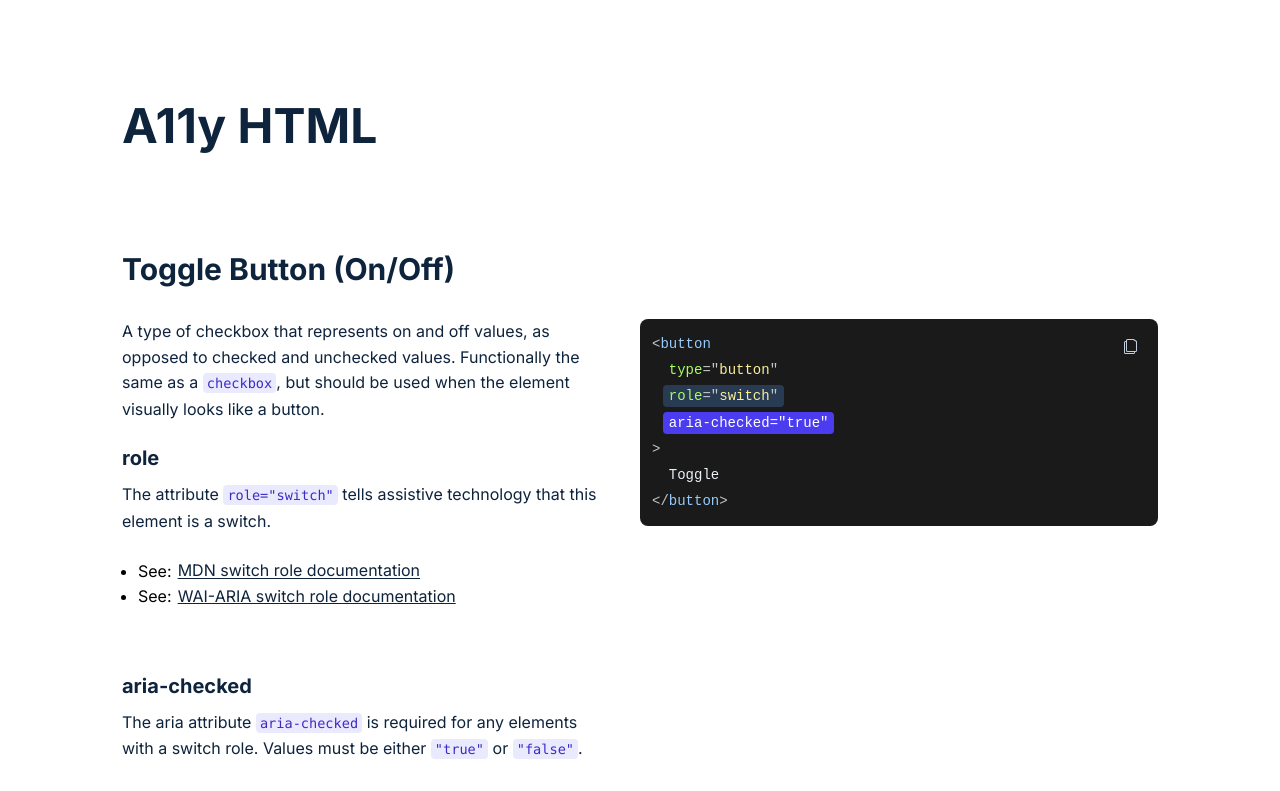
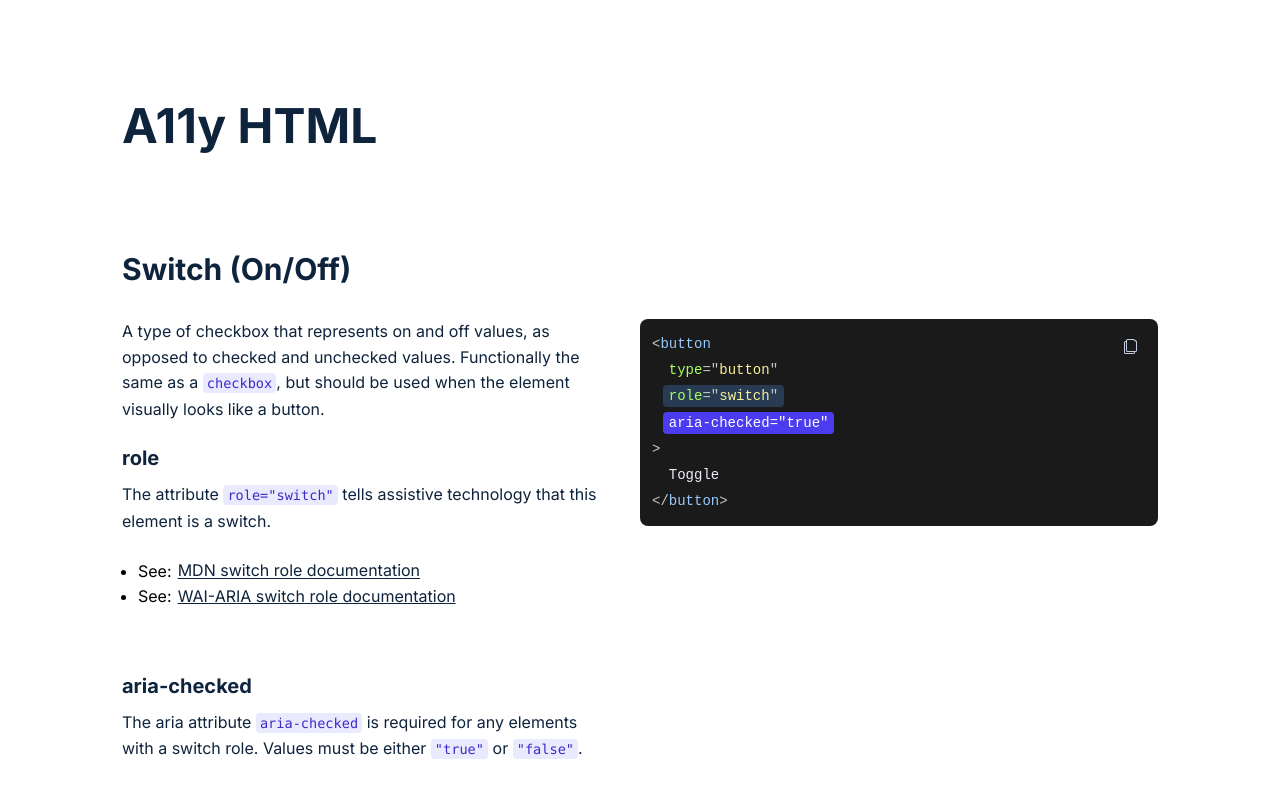
Before and after one commit to jonambas/a11y-html, a Next.js app: page / in a window 1280 px wide. Shown: the top 791 px of the page. Built offline with nearby package versions, Linux system fonts and the light colour scheme.

Commit message:
feat: update switch title

```diff
--- a/content/ToggleOnOff.tsx
+++ b/content/Switch.tsx
@@ -5,7 +5,7 @@ import { CodeSection } from '~components/CodeSection';
 import { InlineCode } from '~components/InlineCode';
 import { InlineLink } from '~components/InlineLink';
 
-const toggle = `
+const switchCode = `
 <button
   type="button"
   [#toggle-role]role="switch"[]
@@ -15,9 +15,9 @@ const toggle = `
 </button>
 `;
 
-export const ToggleOnOff: FC = () => {
+export const Switch: FC = () => {
   return (
-    <CodeContainer code={toggle} title="Toggle Button (On/Off)">
+    <CodeContainer code={switchCode} title="Switch (On/Off)">
       <p>
         A type of checkbox that represents on and off values, as opposed to
         checked and unchecked values. Functionally the same as a{' '}
--- a/pages/index.tsx
+++ b/pages/index.tsx
@@ -2,7 +2,7 @@ import type { NextPage } from 'next';
 import Head from 'next/head';
 
 import { css } from '~stitches';
-import { ToggleOnOff } from '~content/ToggleOnOff';
+import { Switch } from '~content/Switch';
 import { ToggleButton } from '~content/ToggleButton';
 import { Menu } from '~content/Menu';
 import { Dialog } from '~content/Dialog';
@@ -23,7 +23,7 @@ const Home: NextPage = () => {
         >
           A11y HTML
         </h1>
-        <ToggleOnOff />
+        <Switch />
         <ToggleButton />
         <Dialog />
         <Menu />
```
